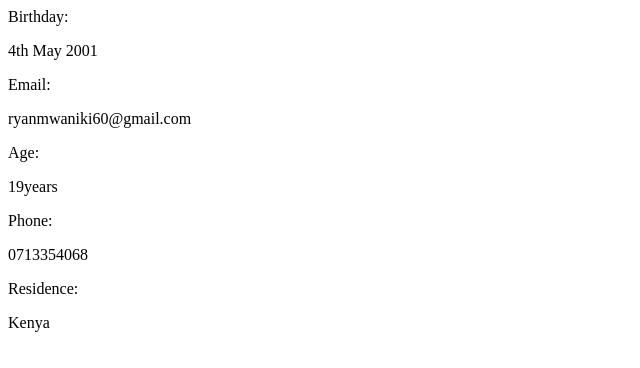
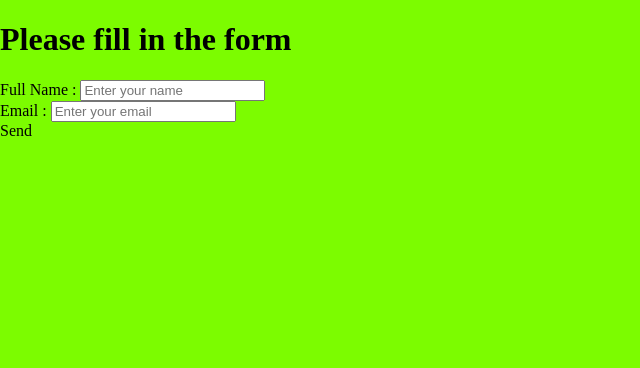
Before and after one commit to ryan541/Portfolio-, a plain HTML site: page contact.html in a window 1280 px wide. Shown: the whole page, without its empty margins (0-640 px from the left). Drawn offline with Linux system fonts and the light colour scheme.

Commit message:
final commit

```diff
--- a/contact.html
+++ b/contact.html
@@ -1,19 +1,27 @@
 <!DOCTYPE html>
-<html></html>
+<html>
 <head>
-  <meta charset="UTF-8">
-  <title>Contact</title>
+<title>Contact</title>
+<link rel="stylesheet" href="css/contact.css">
 </head>
 <body>
-  <label>Birthday:</label>
-  <p>4th May 2001</p>
-  <label>Email:</label>
-  <p>ryanmwaniki60@gmail.com</p>
-  <label>Age:</label>
-  <p>19years</p>
-  <label>Phone:</label>
-  <p>0713354068</p>
-  <label>Residence:</label>
-  <p>Kenya</p>
+    <form></form>
+    <div class = "contact-form">
+
+<h1> Please fill in the form</h1>
+<div class= "text-box">
+    <label> Full Name : </label>
+    <input type= "text" name="" value="" placeholder= "Enter your name" >
+</div>
+
+</div>
+<div class= "text-box">
+    <label> Email : </label>
+    <input type= "email" name="" value="" placeholder= "Enter your email" >
+
+
+</div>
+<a class ="btn"> Send </a>
+</form>
 </body>
 </html>
--- /dev/null
+++ b/css/contact.css
@@ -0,0 +1,5 @@
+body{
+  margin: 0px;
+  padding: 0px;
+  background-color: lawngreen;
+}
--- /dev/null
+++ b/css/services.css
@@ -0,0 +1,5 @@
+body{
+  margin: 0px;
+  padding: 0px;
+  background-color: lightgreen;
+}
```
Also changed, not shown: about.html (+2 -2 lines), services.html (+4 -14 lines).
